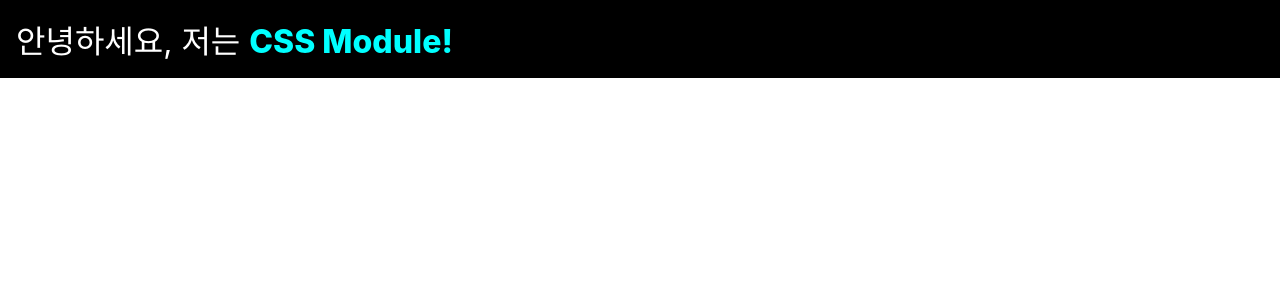
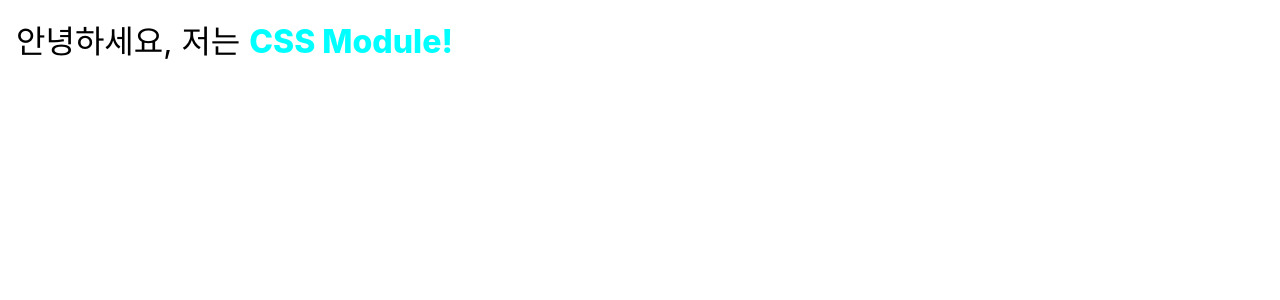
Before and after one commit to j0496401/practice_react_component-styling, a React app in the folder styling-react/: page / in a window 1280 px wide. Shown: the top 300 px of the page. Built offline with nearby package versions, Linux system fonts and the light colour scheme.

Commit message:
CSS Module 을 사용한 클래스이름을 두개 이상 적용 할 때

```diff
--- a/styling-react/src/CSSModule.js
+++ b/styling-react/src/CSSModule.js
@@ -4,7 +4,7 @@ import styles from './CSSModule.module.css';
 
 const CSSModule = () => {
     return(
-        <div className={styles.wrapper}>
+        <div className={`${styles.wrapper} ${styles.inverted}`}>
             안녕하세요, 저는 <span className="something">CSS Module!</span>
         </div>
     );
--- a/styling-react/src/CSSModule.module.css
+++ b/styling-react/src/CSSModule.module.css
@@ -7,8 +7,12 @@
     font-size: 2rem;
 }
 
+.inverted {
+    color: black;
+    background: white;
+}
+
 /* 글로벌 CSS 를 작성하고 싶다면 */
-
 :global .something {
     font-weight: 800;
     color: aqua;
```
